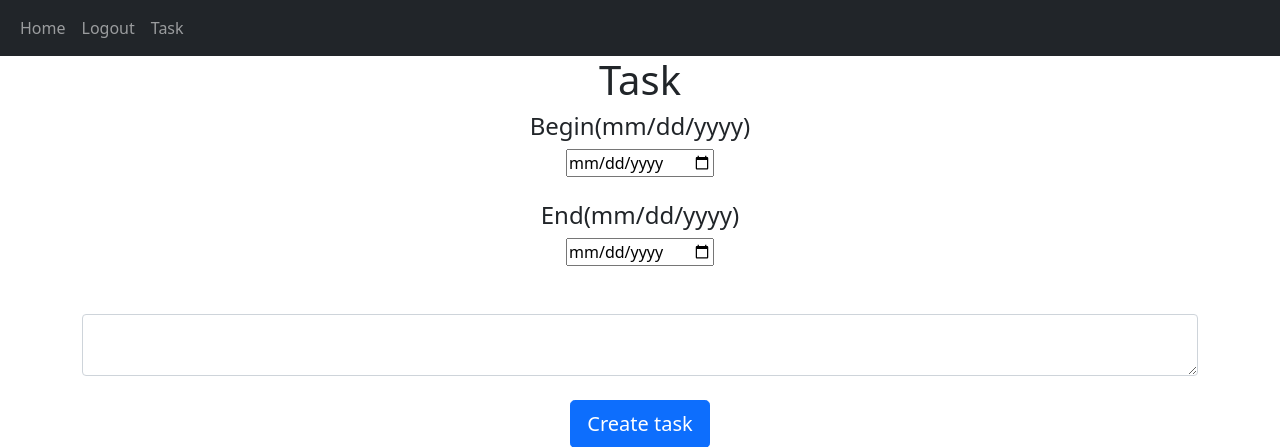
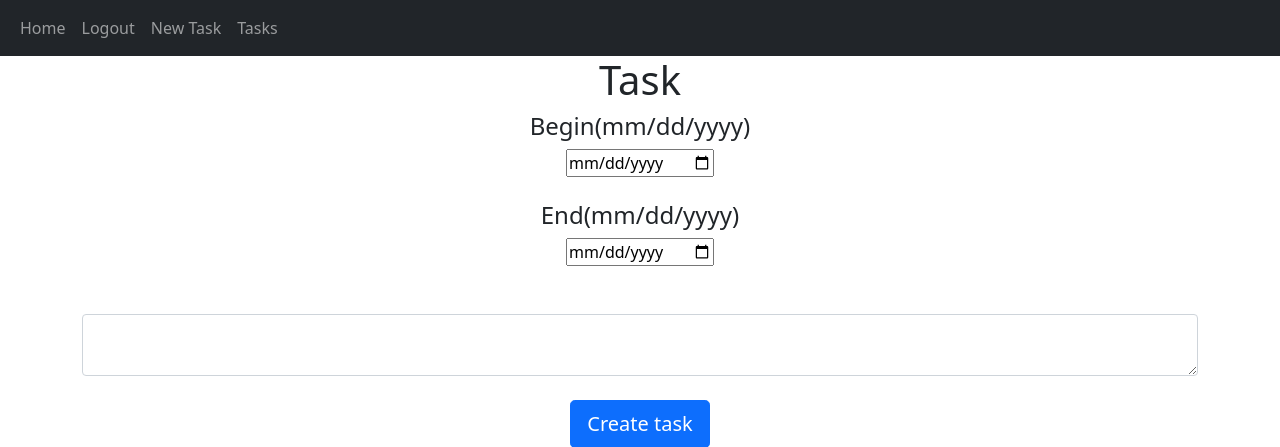
Before and after one commit to whoami13579/task-app, a Flask app: page /create-task in a window 1280 px wide. Shown: the top 447 px of the page. Run offline with Flask 3, Linux system fonts and the light colour scheme; the visitor is signed in with stand-in values (Sample User, id 1); some libraries are stand-ins or nearby versions.

Commit message:
view task

```diff
--- a/website/templates/base.html
+++ b/website/templates/base.html
@@ -29,7 +29,8 @@
                 <a class="nav-item nav-link" href="/home">Home</a>
                 {% if user.is_authenticated %}
                 <a class="nav-item nav-link" href="/logout">Logout</a>
-                <a class="nav-item nav-link" href="/create-task">Task</a>
+                <a class="nav-item nav-link" href="/create-task">New Task</a>
+                <a class="nav-item nav-link" href="/view-tasks">Tasks</a>
                 {% else %}
                 <a class="nav-item nav-link" href="/login">Login</a>
                 <a class="nav-item nav-link" href="/sign-up">Sign Up</a>
--- a/website/templates/create_task.html
+++ b/website/templates/create_task.html
@@ -1,5 +1,5 @@
 {% extends "base.html" %}
-{% block title %}Task{% endblock %}
+{% block title %}New Task{% endblock %}
 {% block content %}
 <div align="center">
     <form method="POST">
--- a/website/views.py
+++ b/website/views.py
@@ -1,6 +1,6 @@
 from flask import Blueprint, render_template, request, flash
 from flask_login import current_user, login_required
-from .models import Task
+from .models import User, Task
 from . import db
 from datetime import datetime
 
@@ -34,3 +34,10 @@ def task():
             flash("success", category="success")
 
     return render_template("create_task.html", user=current_user)
+
+
+@views.route("/view-tasks")
+@login_required
+def view_tasks():
+    tasks = Task.query.filter_by(author=current_user.id).all()
+    return render_template("view_tasks.html", user=current_user, tasks=tasks)
```
Also changed, not shown: website/templates/view_tasks.html (added, +9 -0 lines).
